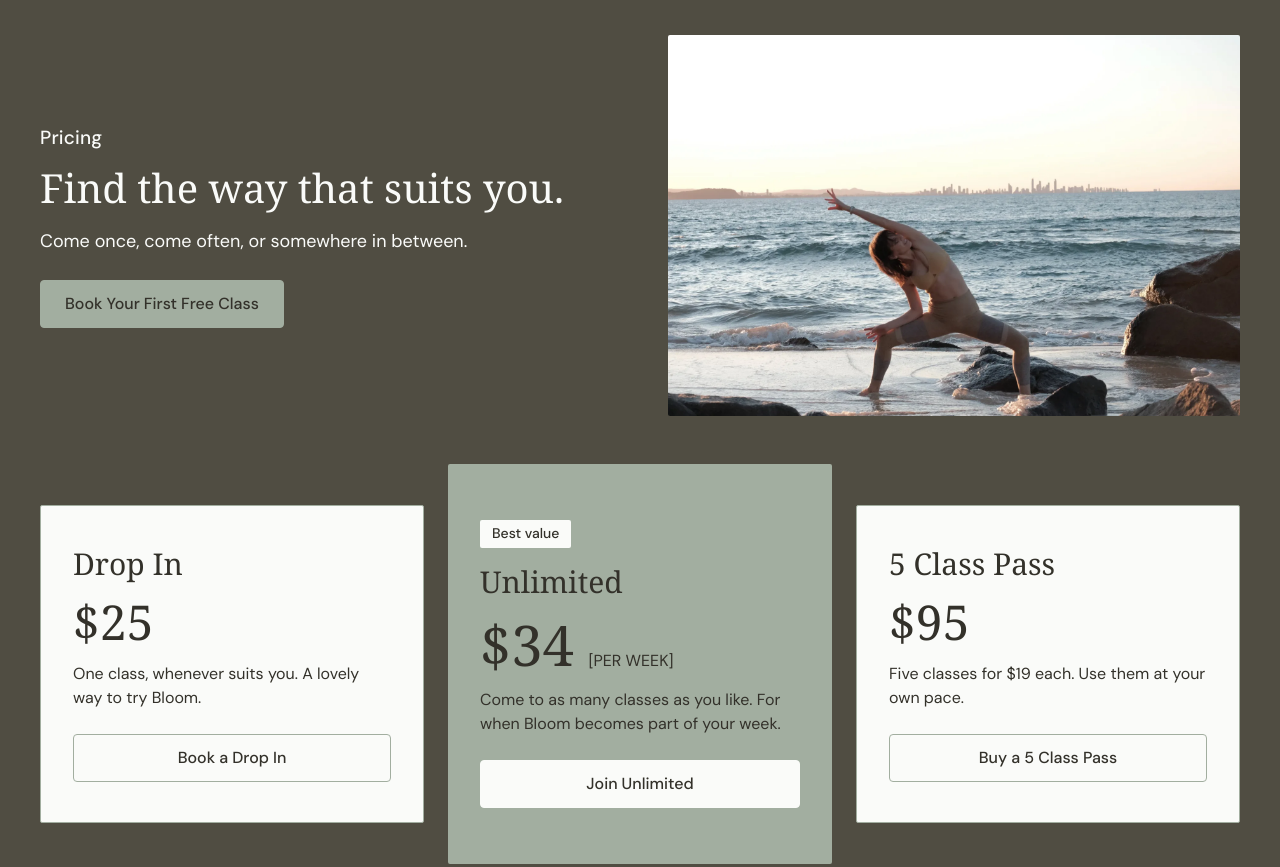
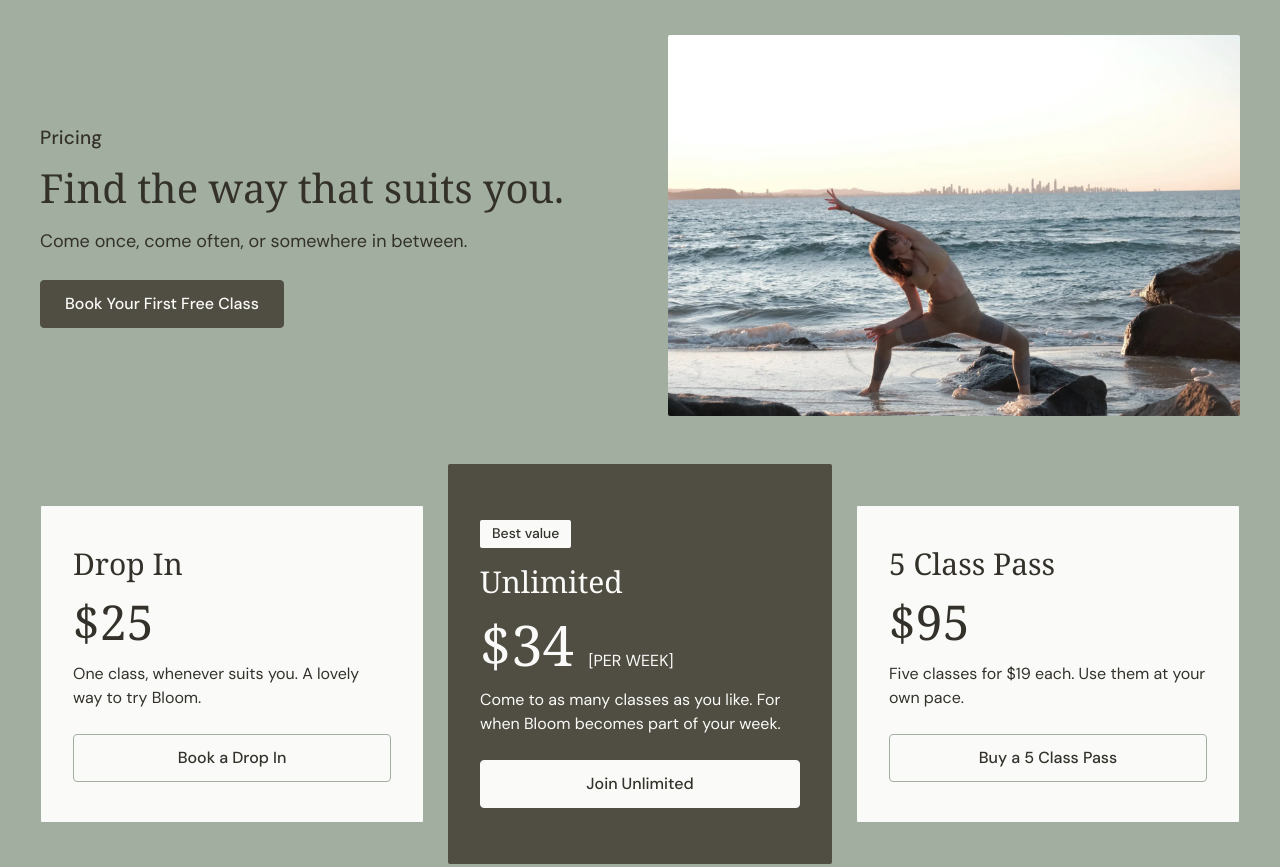
Before and after one commit to bloomyogaballina/bloom-yoga-ballina-website, a plain HTML site: page index.html in a window 1280 px wide. Shown: the part 3560-4427 px from the top of the page. Drawn offline with Linux system fonts and the light colour scheme.

Commit message:
Pricing: eucalyptus background, dark Unlimited card
Co-Authored-By: Claude Opus 5.5 <noreply@anthropic.com>
Claude-Session: https://claude.ai/code/session_01QECcuFeuphV2sVygQpBK4Z

```diff
--- a/index.html
+++ b/index.html
@@ -29,6 +29,7 @@ a:focus-visible{outline:2px solid #504D42;outline-offset:2px}
 <style>.sched-row{display:grid;grid-template-columns:repeat(3,minmax(0,1fr));gap:4px 24px}.sched-row span:nth-child(n+2){white-space:nowrap}@media (max-width:600px){.sched-row{grid-template-columns:minmax(0,1fr) 9.4em 3.8em;gap:4px 10px;font-size:16px}}</style>
 <style>.btn-green{background:#A2AEA0;color:#33312A;border-color:#A2AEA0}.btn-green:hover{background:#B5BFB3;border-color:#B5BFB3;color:#33312A}.btn-on-green{color:#33312A!important;background:#FAFBF9!important;border-color:#FAFBF9!important}.btn-on-green:hover{background:#E8ECE6!important;border-color:#E8ECE6!important}</style>
 <style>.btn-green-outline{background:transparent;color:#33312A;border-color:#A2AEA0}.btn-green-outline:hover{background:#A2AEA0;color:#33312A;border-color:#A2AEA0}</style>
+<style>.btn-dark{background:#504D42;color:#FAFBF9;border-color:#504D42}.btn-dark:hover{background:#33312A;border-color:#33312A;color:#FAFBF9}</style>
 </head>
 <body>
 <div style="width:100%;background:#F4EDE2;color:#504D42;font-family:&quot;Avenir Next&quot;,&quot;DM Sans&quot;,system-ui,sans-serif;font-size:18px;line-height:1.6">
@@ -204,14 +205,14 @@ a:focus-visible{outline:2px solid #504D42;outline-offset:2px}
   </section>
 
   <!-- Pricing -->
-  <section id="pricing" style="background:#504D42;color:#FAFBF9">
+  <section id="pricing" style="background:#A2AEA0;color:#33312A">
   <div style="max-width:1200px;margin:0 auto;padding:96px 24px;display:flex;flex-direction:column;gap:48px">
     <div style="display:flex;flex-wrap:wrap;gap:32px 56px;align-items:center">
     <div style="flex:1 1 420px;min-width:0;max-width:40em">
-      <p style="margin:0 0 12px;font-size:19px;font-weight:500;letter-spacing:0.01em;color:#FAFBF9">Pricing</p>
-      <h2 style="margin:0;font-family:Georgia,&quot;Times New Roman&quot;,serif;font-weight:400;font-size:clamp(30px,3.4vw,40px);line-height:1.15;color:#FAFBF9">Find the way that suits you.</h2>
+      <p style="margin:0 0 12px;font-size:19px;font-weight:500;letter-spacing:0.01em;color:#33312A">Pricing</p>
+      <h2 style="margin:0;font-family:Georgia,&quot;Times New Roman&quot;,serif;font-weight:400;font-size:clamp(30px,3.4vw,40px);line-height:1.15;color:#33312A">Find the way that suits you.</h2>
       <p style="margin:16px 0 0">Come once, come often, or somewhere in between.</p>
-      <a class="btn btn-green" href="https://momence.com/Riverside-Yoga-Ballina/membership/First-Class-Free/901614" target="_blank" rel="noopener" style="margin-top:24px">Book Your First Free Class</a>
+      <a class="btn btn-dark" href="https://momence.com/Riverside-Yoga-Ballina/membership/First-Class-Free/901614" target="_blank" rel="noopener" style="margin-top:24px">Book Your First Free Class</a>
     </div>
     <figure style="margin:0;flex:1 1 420px;min-width:0">
       <img src="images/beach-warrior.webp" alt="Selin in a reverse warrior pose on rocks at the water's edge at sunset, a city skyline on the horizon" style="display:block;width:100%;aspect-ratio:3/2;object-fit:cover;border-radius:2px">
@@ -224,7 +225,7 @@ a:focus-visible{outline:2px solid #504D42;outline-offset:2px}
         <p style="margin:0;font-size:16px;line-height:1.5;color:#33312A">One class, whenever suits you. A lovely way to try Bloom.</p>
         <a class="btn btn-green-outline" href="https://momence.com/Riverside-Yoga-Ballina/membership/Drop-in-Class/927238" target="_blank" rel="noopener" style="margin-top:8px">Book a Drop In</a>
       </div>
-      <div style="background:#A2AEA0;color:#33312A;border-radius:2px;padding:56px 32px;display:flex;flex-direction:column;gap:16px">
+      <div style="background:#504D42;color:#FAFBF9;border-radius:2px;padding:56px 32px;display:flex;flex-direction:column;gap:16px">
         <span style="align-self:flex-start;background:#FAFBF9;color:#33312A;border-radius:2px;padding:4px 12px;font-size:14px;font-weight:500;line-height:1.4">Best value</span>
         <h3 style="margin:0;font-family:Georgia,&quot;Times New Roman&quot;,serif;font-weight:400;font-size:30px;line-height:1.2">Unlimited</h3>
         <p style="margin:0;font-family:Georgia,&quot;Times New Roman&quot;,serif;font-size:56px;line-height:1">$34 <span style="font-family:&quot;Avenir Next&quot;,&quot;DM Sans&quot;,system-ui,sans-serif;font-size:16px">[PER WEEK]</span></p>
```
